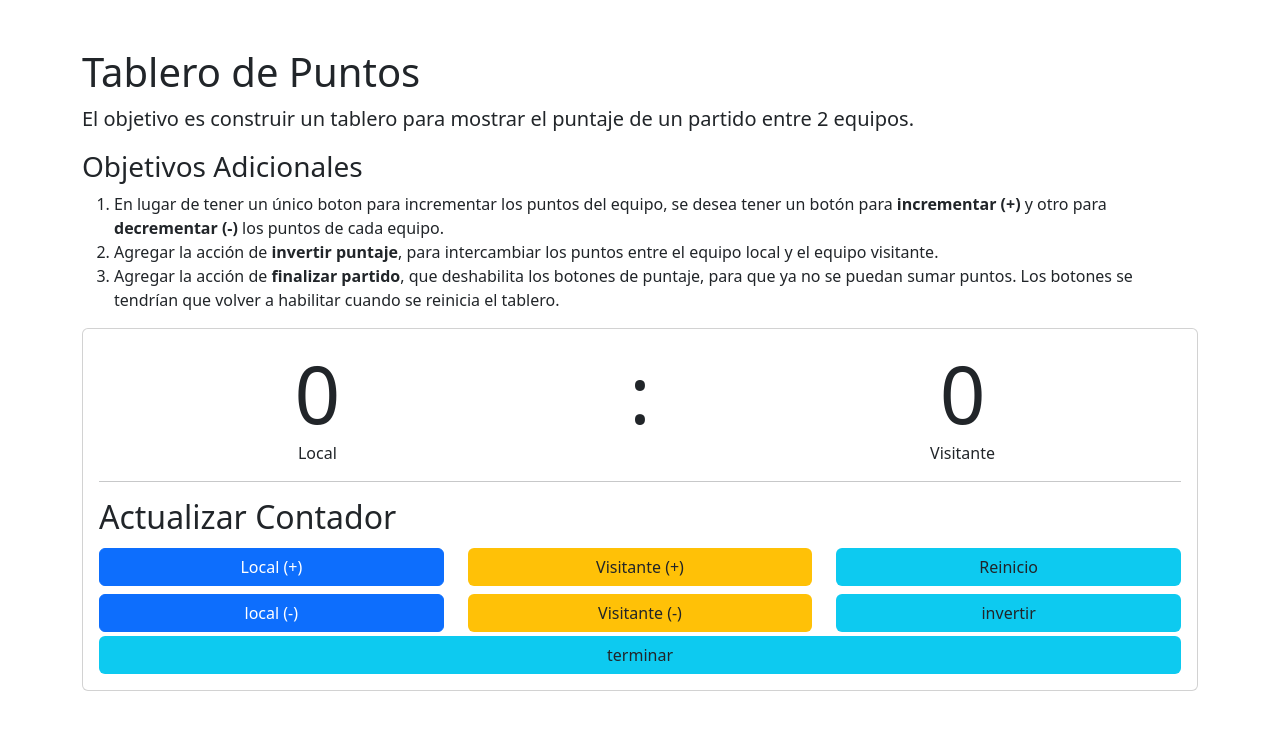
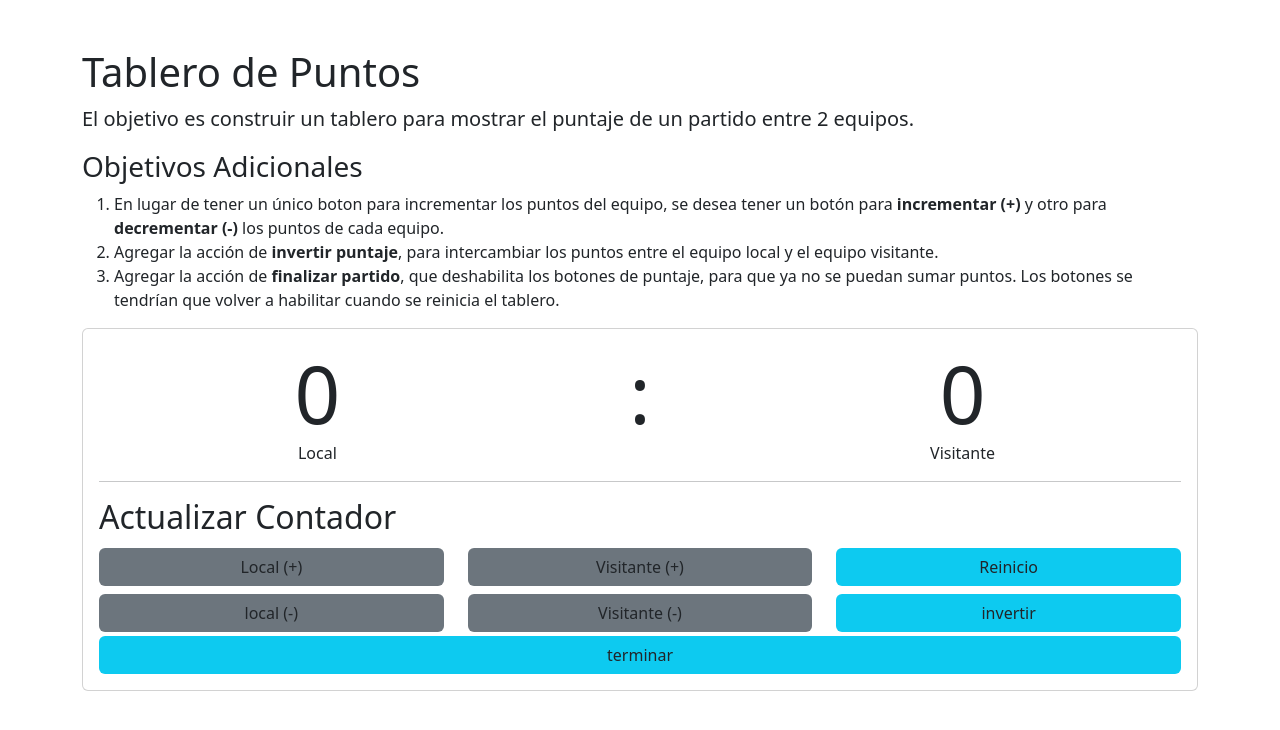
Before and after one commit to luzmoral/plataformas-moviles-entregas, a plain HTML site: page tp-5/tablero-puntos.html in a window 1280 px wide. Drawn offline with nearby package versions, Linux system fonts and the light colour scheme.

Commit message:
Update tablero-puntos.html

```diff
--- a/tp-5/tablero-puntos.html
+++ b/tp-5/tablero-puntos.html
@@ -39,12 +39,12 @@
 		        <h2>Actualizar Contador</h2>
 		        <div class="row">
 		            <div class="col-12 col-sm-4 my-1">
-		                <button class="btn d-block w-100 btn-primary" id="local+">
+		                <button class="btn d-block w-100 bg-secondary" id="local+">
 		                    Local (+)
 		                </button>
 		            </div>
 		            <div class="col-12 col-sm-4 my-1">
-		                <button class="btn d-block w-100 bg-warning" id="visitante+">
+		                <button class="btn d-block w-100 bg-secondary" id="visitante+">
 		                    Visitante (+)
 		                </button>
 		            </div>
@@ -54,12 +54,12 @@
 		                </button>
 		            </div>
                     <div class="col-12 col-sm-4 my-1">
-		                <button class="btn d-block w-100 btn-primary" id="local-">
+		                <button class="btn d-block w-100 bg-secondary" id="local-">
 		                    local (-)
 		                </button>
 		            </div>
                     <div class="col-12 col-sm-4 my-1">
-		                <button class="btn d-block w-100 bg-warning" id="visitante-">
+		                <button class="btn d-block w-100 bg-secondary" id="visitante-">
 		                    Visitante (-)
 		                </button>
 		            </div>
```
